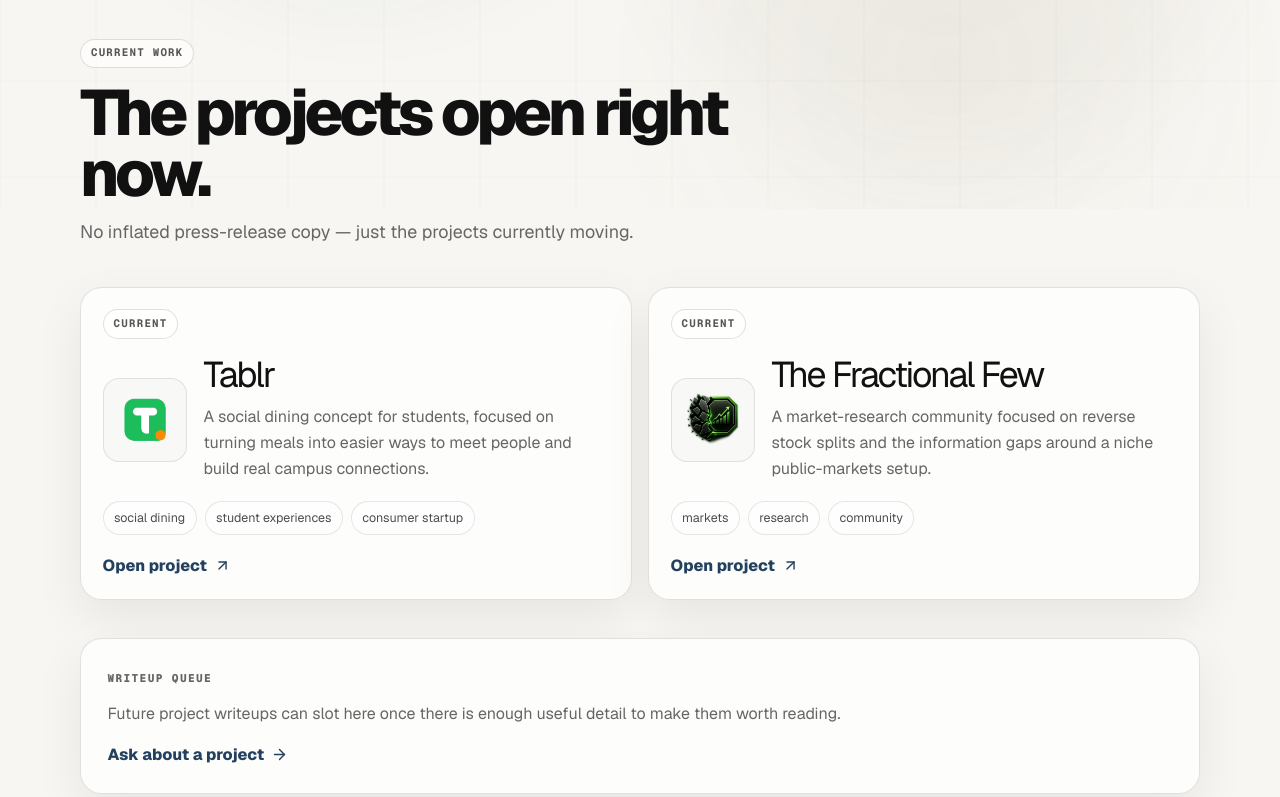
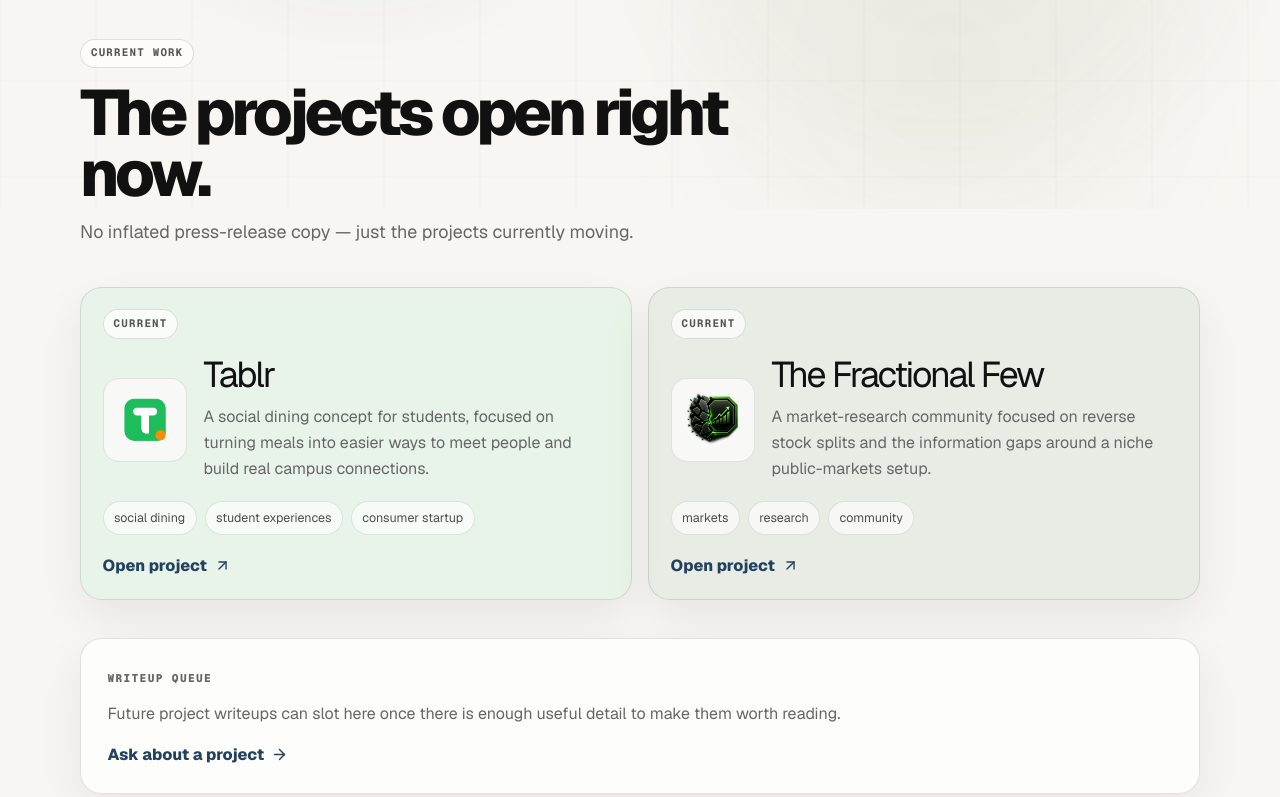
Before and after one commit to stridesz/victor-portfolio, a Next.js app: page /projects in a window 1280 px wide. Shown: the part 591-1388 px from the top of the page. Built offline with nearby package versions, Linux system fonts and the light colour scheme.

Commit message:
[verified] Add subtle brand-color tint to project cards

```diff
--- a/app/components/ProjectCard.tsx
+++ b/app/components/ProjectCard.tsx
@@ -13,8 +13,11 @@
 
 export function ProjectCard({ project, priority = false }: ProjectCardProps) {
   return (
-    <motion.article className="project-card" whileHover={{ y: -6 }}>
-
+    <motion.article
+      className="project-card"
+      style={{ "--card-tint": project.tint } as React.CSSProperties}
+      whileHover={{ y: -6 }}
+    >
       <div className="project-card__topline">
         <StatusPill>{project.status}</StatusPill>
       </div>
--- a/app/data/site.ts
+++ b/app/data/site.ts
@@ -11,6 +11,7 @@
   status: string;
   description: string;
   tags: string[];
+  tint: string;
 };
 
 export type ProofPoint = {
@@ -36,6 +37,7 @@
     description:
       "A social dining concept for students, focused on turning meals into easier ways to meet people and build real campus connections.",
     tags: ["social dining", "student experiences", "consumer startup"],
+    tint: "rgba(15, 223, 111, 0.06)",
   },
   {
     name: "The Fractional Few",
@@ -46,6 +48,7 @@
     description:
       "A market-research community focused on reverse stock splits and the information gaps around a niche public-markets setup.",
     tags: ["markets", "research", "community"],
+    tint: "rgba(26, 92, 46, 0.06)",
   },
 ];
 
--- a/app/globals.css
+++ b/app/globals.css
@@ -737,13 +737,14 @@
   gap: 1.15rem;
   min-height: 100%;
   padding: clamp(1rem, 2.5vw, 1.35rem);
+  background: var(--card-tint, rgba(255, 255, 255, 0.74));
   transition: border-color 180ms ease, background-color 180ms ease, transform 180ms ease, box-shadow 180ms ease;
 }
 
 .project-card:hover,
 .project-card:focus-within {
   border-color: var(--border-strong);
-  background: #ffffff;
+  background: color-mix(in srgb, var(--card-tint, #ffffff) 60%, #ffffff);
   box-shadow: 0 22px 60px rgba(17, 17, 17, 0.1);
 }
 
```
